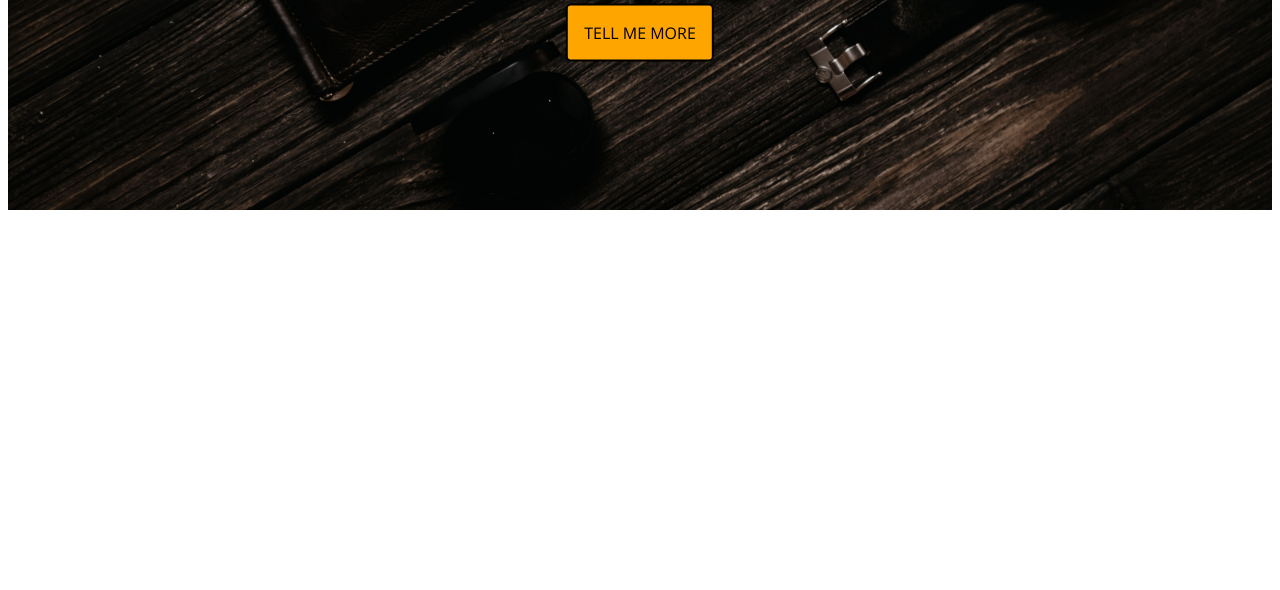
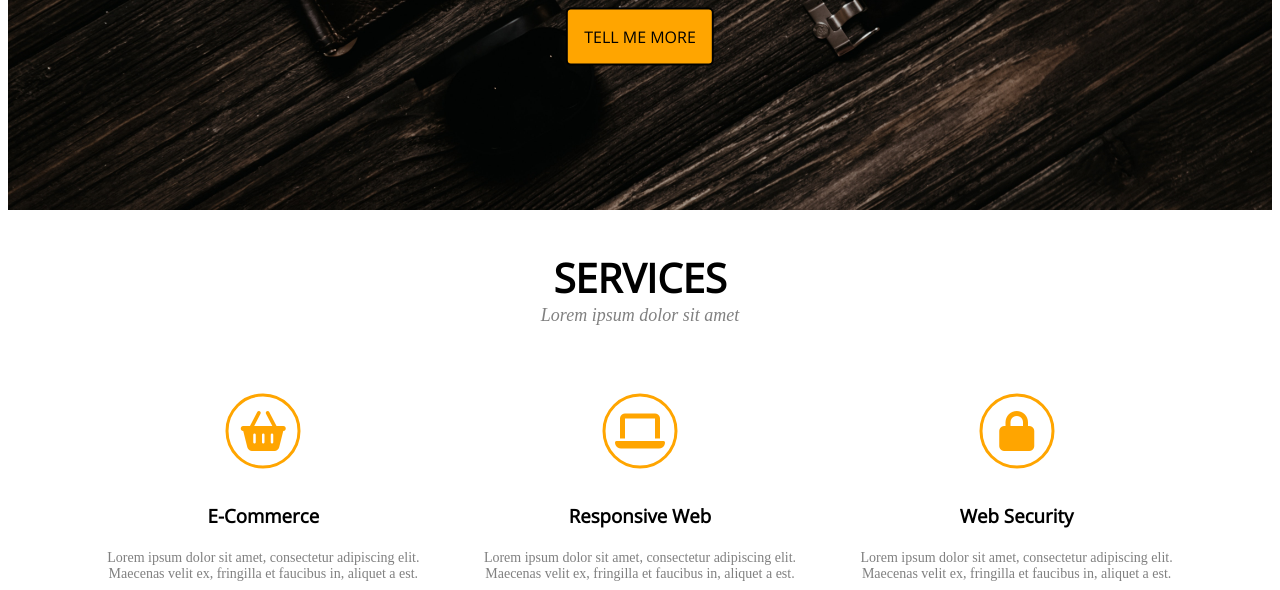
Before and after one commit to pielichl/landing-page-git, a website: page index.html in a window 1280 px wide. Shown: the part 498-1088 px from the top of the page. Before the commit the page ends 800 px from the top, so only its background shows below. Drawn offline with nearby package versions, Linux system fonts and the light colour scheme; a web font is replaced by a local one.

Commit message:
Add section services html & style

```diff
--- a/index.html
+++ b/index.html
@@ -10,15 +10,16 @@
     <link rel="preconnect" href="https://fonts.googleapis.com">
     <link rel="preconnect" href="https://fonts.gstatic.com" crossorigin>
     <link href="https://fonts.googleapis.com/css2?family=Open+Sans&family=Send+Flowers&display=swap" rel="stylesheet">
+    <script src="https://kit.fontawesome.com/c444ae9c53.js" crossorigin="anonymous"></script>
 </head>
 <body>
 
     <header class="splash">
         <div class="row d-flex justify-content-center">
-             <div class="menu-logo col-md-6">
+             <div class="menu-logo col-md-6 col-sm-6">
             <p>Golden</p>
             </div>
-            <div class="menu col-md-6">
+            <div class="menu col-md-6 col-sm-6">
                 <ul class="list-inline">
                     <li><a href="#">HOME</a></li>
                     <li><a href="#">SERVICES</a></li>
@@ -36,5 +37,29 @@
         </div>
     </header>
 
+    <section class="serivces">
+        <div class="container">
+            <h3 class="segment-title">SERVICES</h3>
+            <p>Lorem ipsum dolor sit amet</p>
+            <div class="row">
+                <div class="col-service col-md-4">
+                    <i class="fa-solid fa-basket-shopping"></i>
+                    <br><h3>E-Commerce</h3><br>
+                    <p>Lorem ipsum dolor sit amet, consectetur adipiscing elit. Maecenas velit ex, fringilla et faucibus in, aliquet a est.</p>
+                </div>
+                <div class="col-service col-md-4">
+                    <i class="fa-solid fa-laptop"></i>
+                    <br><h3>Responsive Web</h3><br>
+                    <p>Lorem ipsum dolor sit amet, consectetur adipiscing elit. Maecenas velit ex, fringilla et faucibus in, aliquet a est.</p>
+                </div>
+                <div class="col-service col-md-4">
+                    <i class="fa-solid fa-lock"></i>
+                    <br><h3>Web Security</h3><br>
+                    <p>Lorem ipsum dolor sit amet, consectetur adipiscing elit. Maecenas velit ex, fringilla et faucibus in, aliquet a est.</p>
+                </div>
+            </div>
+        </div>
+    </section>
+
 </body>
 </html>
--- a/sass/style.scss
+++ b/sass/style.scss
@@ -1,4 +1,18 @@
 /* Global */
+
+*, *::before, *::after {
+	box-sizing: border-box;
+}
+
+body {
+    font-family: 'Open Sans';
+}
+
+.container {
+    max-width: 1140px;
+    margin: 0 auto;
+    padding: 0 20px;
+}
 
 /* Splash */
 .splash {
@@ -11,7 +25,7 @@
 }
 
 .splash p {
-    color: gold;
+    color: orange;
     font-family: 'Send Flowers';
     font-size: 24px;
     font-weight: bold;
@@ -32,7 +46,6 @@
 .splash ul li a {
     color: white;
     text-decoration: none;
-    font-family: 'Open Sans';
     padding: 16px;
     text-align: center;
   }
@@ -93,9 +106,62 @@
 
 .btn-one {
     color: inherit;
-    background-image: linear-gradient(90deg, white 50%, transparent 50%);
+    background-image: linear-gradient(90deg, black 50%, transparent 50%);
 }
 
 .btn-one:hover {
     color: orange;
 }
+
+/* SERVICES */
+
+.segment-title {
+    text-align: center;
+    font-weight: 900;
+    font-size: 40px;
+    margin: 40px 0 0 0;
+}
+
+.container p {
+ text-align: center;
+ font-style: italic;
+ font-size: 18px;
+ font-family: 'Times New Roman', Times, serif;
+ color: grey;
+ margin: 0 0 40px 0;
+}
+
+.col-service h3 {
+    text-align: center;
+    font-weight: bold;
+    margin: 0;
+}
+
+.col-service p {
+    text-align: center;
+    font-weight: 100;
+    font-size: 14px;
+    color: grey;
+    margin: 0;
+    font-style: normal;
+}
+
+.col-service i {
+    color: orange;
+    font-size: 40px;
+    border-width: 3px;
+    border-style: solid;
+    border-radius: 50%;
+    width: 75px;
+    height: 75px;
+    margin: 10px;
+    display: flex;
+    flex-wrap: wrap;
+    justify-content: center;
+    align-content: center;
+    position: relative;
+    top: 30%;
+    left: 50%;
+    transform: translate(-50%, -50%);
+    margin: 0 0 40px 0;
+}
```
Also changed, not shown: css/style.css, 2 other files.
